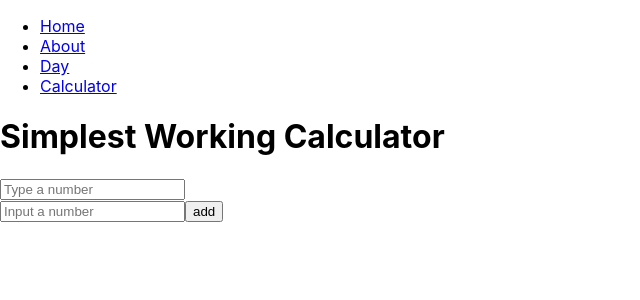
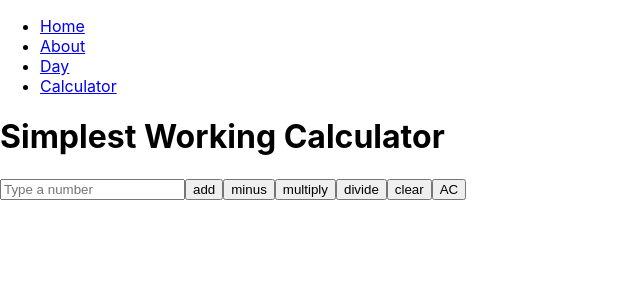
Before and after one commit to mambachristophersteven/react-beginning, a React (Create React App) app: page /calculator in a window 1280 px wide. Shown: the top 300 px of the page, without its empty margins (0-640 px from the left). Built offline with nearby package versions, Linux system fonts and the light colour scheme.

Commit message:
adding button for calling operation functions

```diff
--- a/src/Components/Calculator/Calculator.jsx
+++ b/src/Components/Calculator/Calculator.jsx
@@ -42,9 +42,14 @@ const Calculator = () => {
             ref={inputRef}
             placeholder='Type a number'
             />
+            <button onClick={plus}>add</button>
+            <button onClick={minus}>minus</button>
+            <button onClick={multiply}>multiply</button>
+            <button onClick={divide}>divide</button>
+            <button onClick={resetInput}>clear</button>
+            <button onClick={resetResult}>AC</button>
         </form>
-        <input type="number" name="number" id="" placeholder='Input a number'/>
-        <button>add</button>
+
     </div>
   )
 }
```
